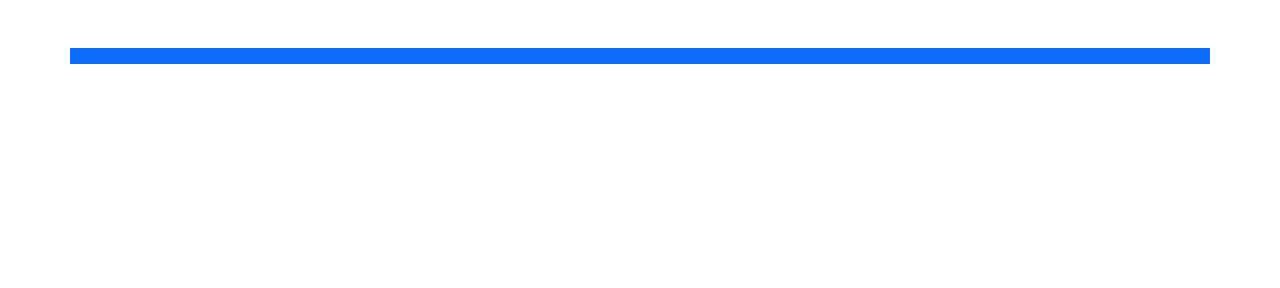
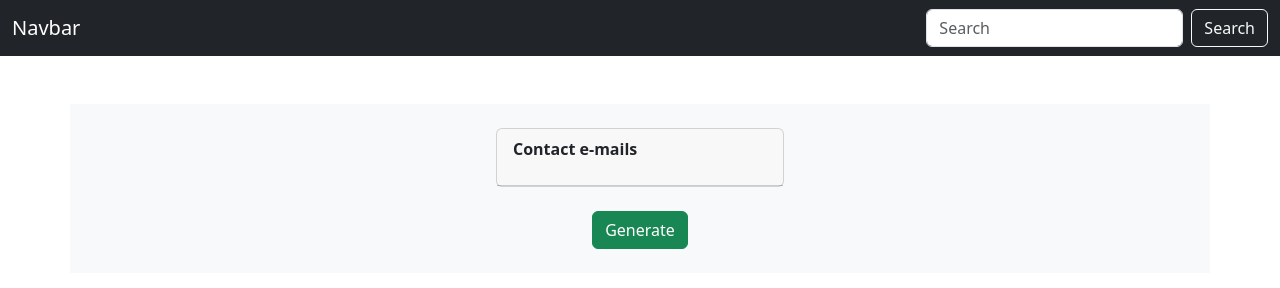
Before and after one commit to SimoneCriscuolo233/js-email-list, a plain HTML site: page index.html in a window 1280 px wide. Drawn offline with nearby package versions, Linux system fonts and the light colour scheme; no server answers.

Commit message:
feat: implement email list structure and functionality with Axios

```diff
--- a/assets/js/script.js
+++ b/assets/js/script.js
@@ -1 +1,13 @@
 //https://flynn.boolean.careers/exercises/api/random/mail
+const list = document.getElementById("mail-list")
+const button = document.getElementById("submit-button")
+
+const mail = [];
+
+for (let i = 0; i < 10; i++) {
+  axios.get(`https://flynn.boolean.careers/exercises/api/random/mail`).then((res) => {
+    mail.push(res.data.response)
+    list.innerHTML += `<li class="list-group-item">${mail[i]}</li>`
+  })
+
+}
--- a/index.html
+++ b/index.html
@@ -12,13 +12,40 @@
 
 
 <body>
-  <div class="container bg-primary my-5">
-    <div class="row">
-      <div class="col-12">
-        <ul class="list-unstyled" id="mail-list"></ul>
+  <header>
+    <nav class="navbar navbar-dark bg-dark">
+      <div class="container-fluid">
+        <a class="navbar-brand">Navbar</a>
+        <form class="d-flex" role="search">
+          <input class="form-control me-2" type="search" placeholder="Search" aria-label="Search" />
+          <button class="btn btn-outline-light" type="submit">Search</button>
+        </form>
+      </div>
+    </nav>
+  </header>
+
+  <main>
+    <div class="container bg-light my-5">
+      <div class="row py-4">
+        <div class="col-12 d-flex justify-content-center">
+          <div class="card" style="width: 18rem;">
+            <div class="card-header">
+              <p>
+                <strong>
+                  Contact e-mails
+                </strong>
+              </p>
+            </div>
+            <ul class="list-unstyled list-group list-group-flush" id="mail-list"></ul>
+          </div>
+        </div>
+        <div class="col-12 d-flex justify-content-center">
+          <button id="submit-button" class="btn btn-success mt-4">Generate</button>
+        </div>
       </div>
     </div>
-  </div>
+  </main>
+
   <script src="https://cdn.jsdelivr.net/npm/axios/dist/axios.min.js"></script>
   <script src="./assets/js/script.js"></script>
 </body>
```
